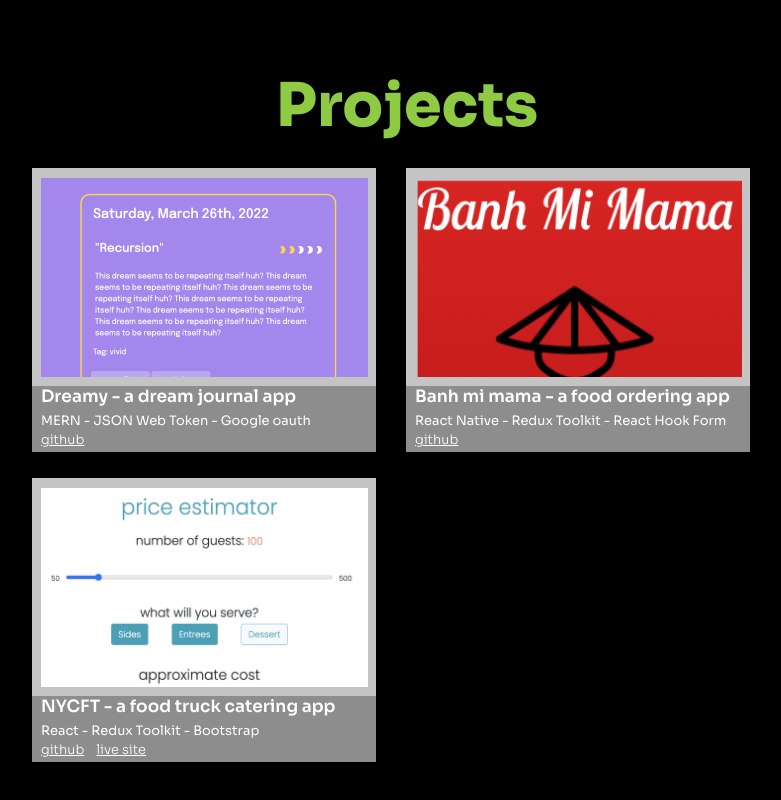
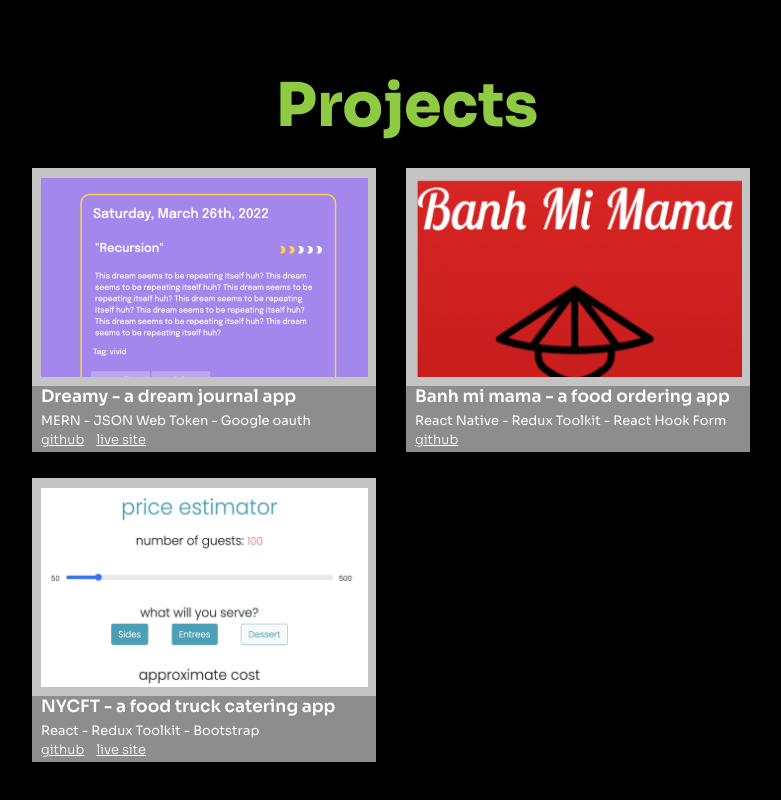
Before and after one commit to j-nathanson/my-portfolio, a React (Create React App) app: page / in a window 1280 px wide. Shown: the part 1592-2392 px from the top of the page, without its empty margins (233-1014 px from the left). Built offline with nearby package versions, Linux system fonts and the light colour scheme.

Commit message:
updated projects data urls

```diff
--- a/src/shared/project-data.js
+++ b/src/shared/project-data.js
@@ -7,8 +7,8 @@ export const PROJECT_DATA = [
         title: 'Dreamy - a dream journal app',
         img: dreamy,
         description: 'MERN - JSON Web Token - Google oauth',
-        gitUrl: 'https://github.com/j-nathanson/dream-journal',
-        liveUrl: ''
+        gitUrl: 'https://github.com/j-nathanson/dreamy-api',
+        liveUrl: 'https://dreamy-journal.netlify.app/'
     },
     {
         title: 'Banh mi mama - a food ordering app',
```
